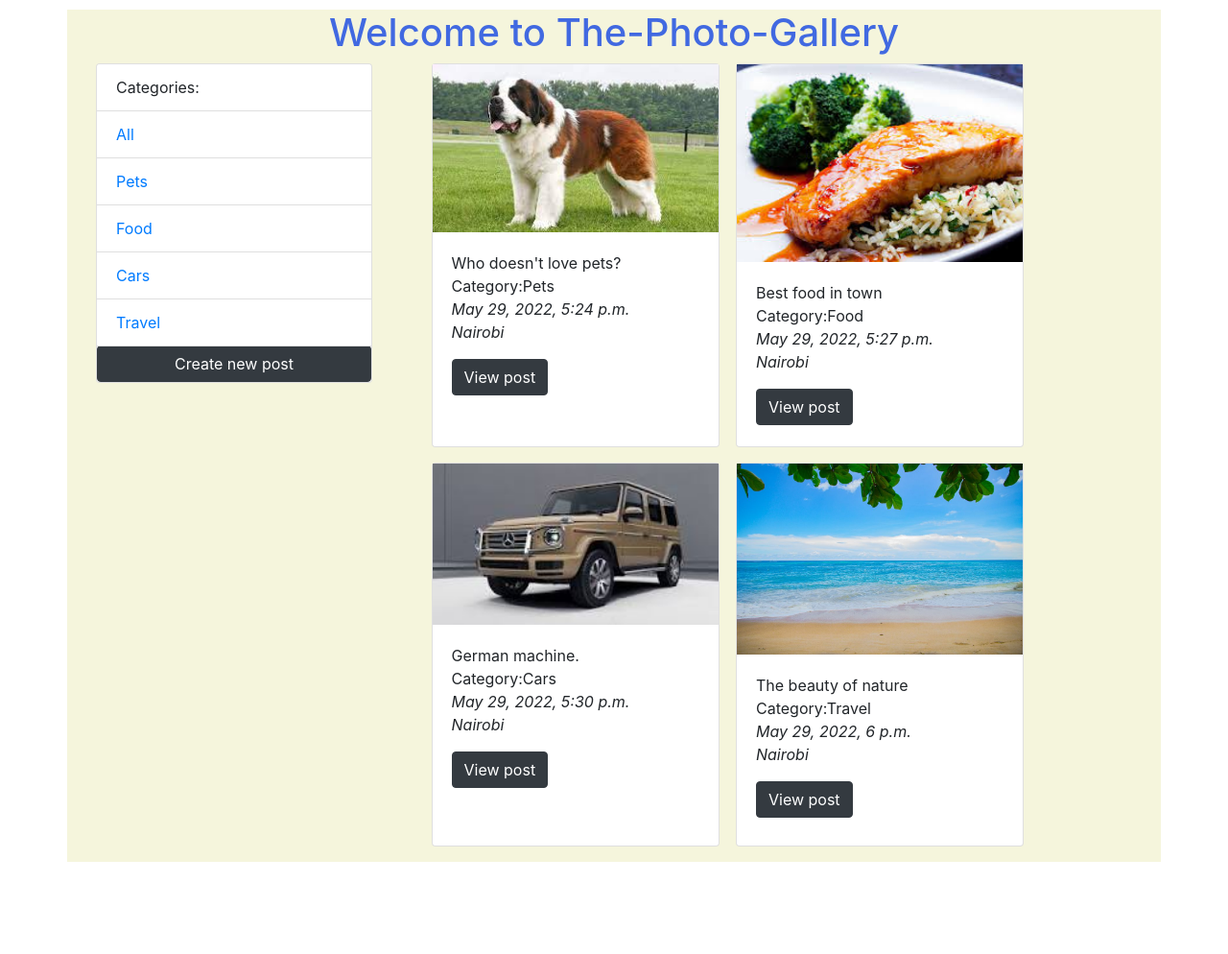
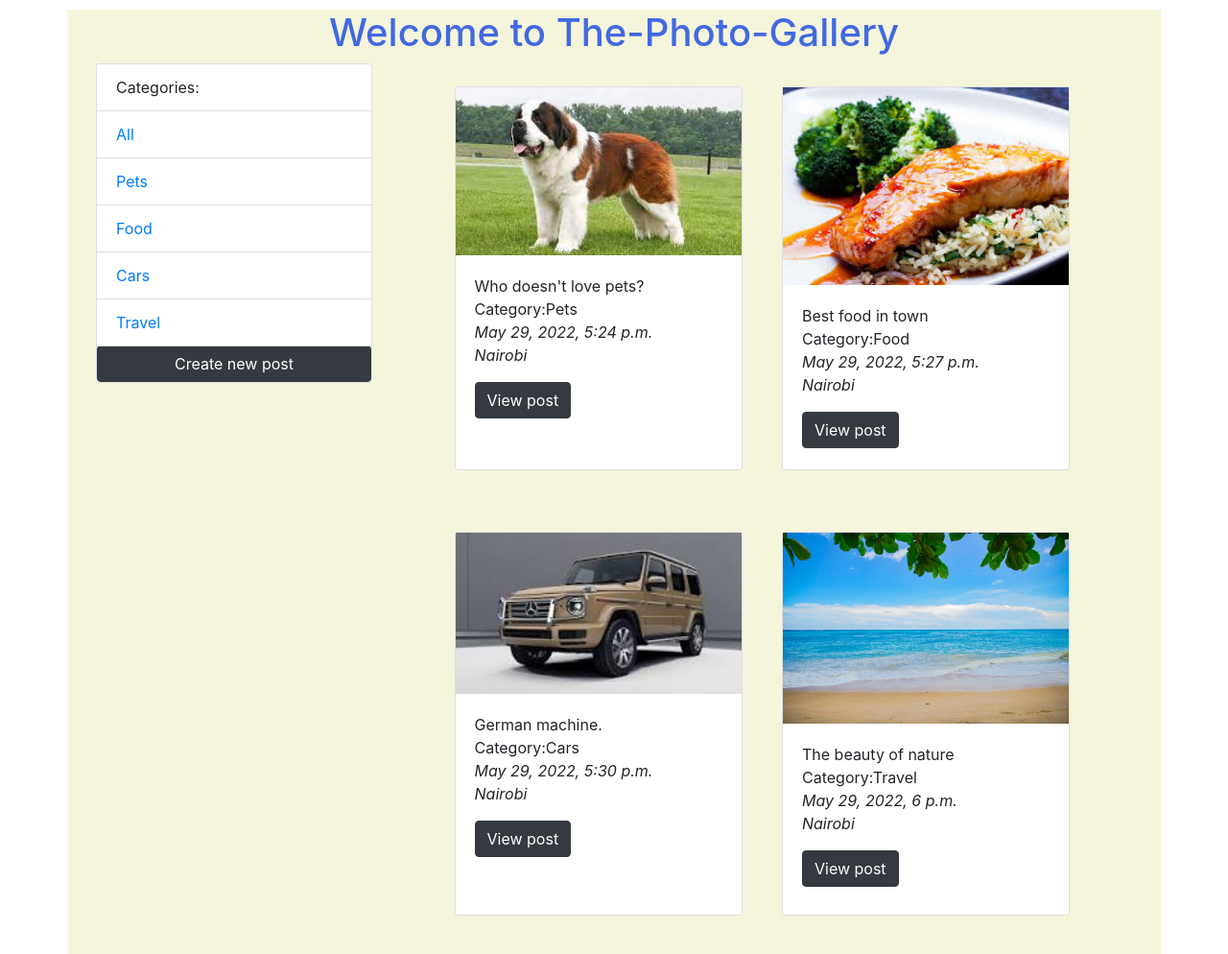
Before and after one commit to Mercynenoh/Photo-Explorer, a Django app: page / in a window 1280 px wide. Shown: the part 56-1050 px from the top of the page at 96% size. Before the commit the page ends 954 px from the top, so only its background shows below. Run offline with Django 3.2, Linux system fonts and the light colour scheme; data comes from the database, SQL or seed files in the repository; some libraries are stand-ins or nearby versions.

```diff
--- a/pictures/templates/pictures/post_list.html
+++ b/pictures/templates/pictures/post_list.html
@@ -24,7 +24,7 @@
         <div class="col-md-9">
             <div class="row two mb-3">
                 {% for image in object_list %}
-                <div class="col-md-4 ml-4" >
+                <div class="col-md-4 ml-5 my-4" >
                     <div class="card ml-5 display">
                          <img src="{{image.image.url}}"style="text-align:center;">
                         <div class="card-body">
--- a/static/css/index.css
+++ b/static/css/index.css
@@ -19,4 +19,5 @@ h1{
   .display{
     width: 300px;
     height: 400px;
+    margin-left: 50px;
   }
```
